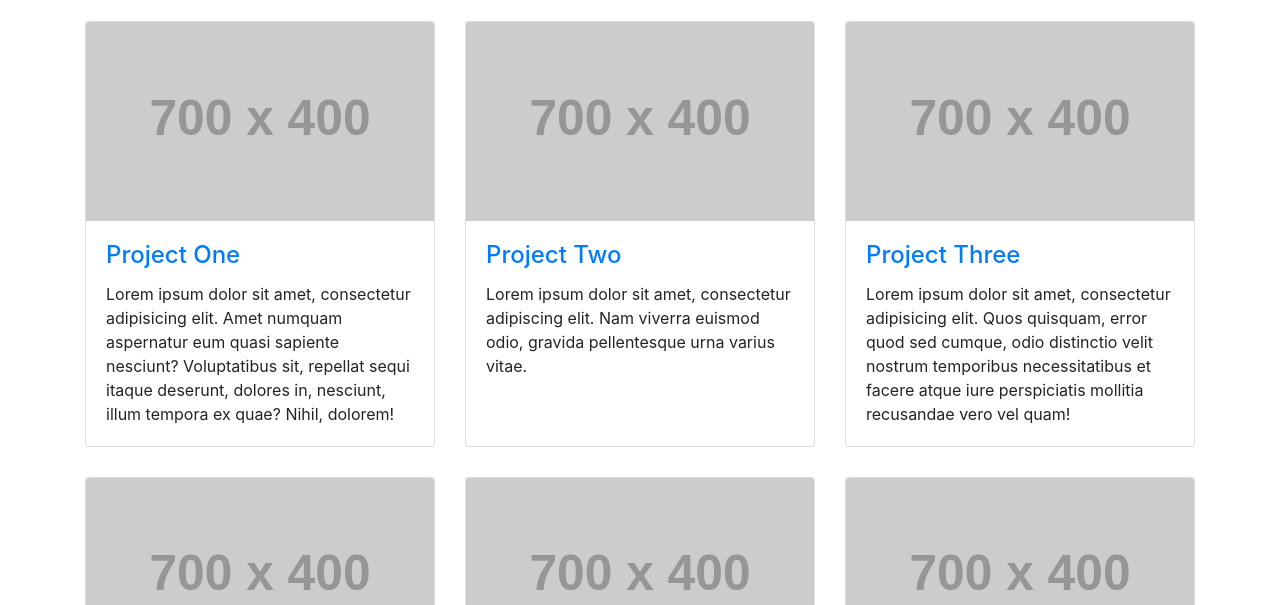
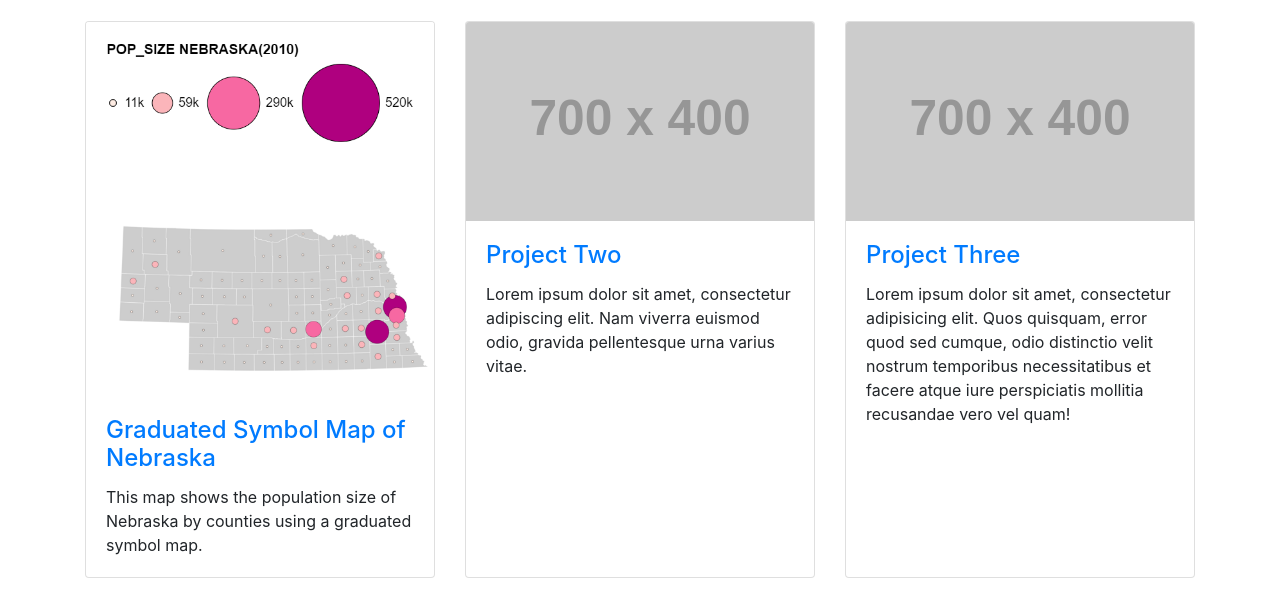
Before and after one commit to lorettaNwaj/geovis, a website: page index.html in a window 1280 px wide. Shown: the part 131-736 px from the top of the page. Drawn offline with Linux system fonts and the light colour scheme; placeholder pictures from the web are drawn by us.

Commit message:
new commit

```diff
--- a/index.html
+++ b/index.html
@@ -59,12 +59,12 @@
       <div class="row">
         <div class="col-lg-4 col-sm-6 portfolio-item">
           <div class="card h-100">
-            <a href="#"><img class="card-img-top" src="http://placehold.it/700x400" alt=""></a>
+            <a href="#"><img class="card-img-top" src="images/graduatedSymbol.png" alt=""></a>
             <div class="card-body">
               <h4 class="card-title">
-                <a href="#">Project One</a>
+                <a href="https://observablehq.com/d/142e587200d62063">Graduated Symbol Map of Nebraska</a>
               </h4>
-              <p class="card-text">Lorem ipsum dolor sit amet, consectetur adipisicing elit. Amet numquam aspernatur eum quasi sapiente nesciunt? Voluptatibus sit, repellat sequi itaque deserunt, dolores in, nesciunt, illum tempora ex quae? Nihil, dolorem!</p>
+              <p class="card-text">This map shows the population size of Nebraska by counties using a graduated symbol map.</p>
             </div>
           </div>
         </div>
```
